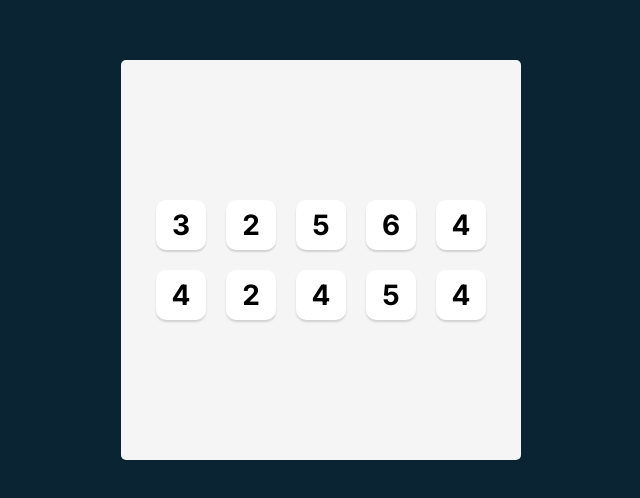
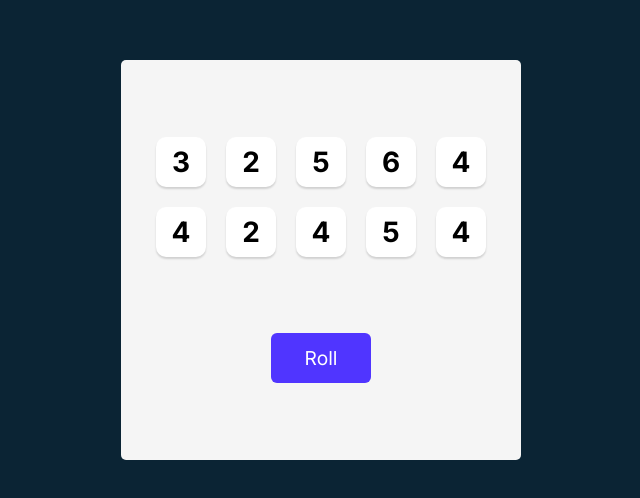
Before and after one commit to Shessire/Tenzies, a React (Vite) app: page / in a window 1280 px wide. Shown: the part 140-638 px from the top of the page, without its empty margins (319-959 px from the left). Built offline with nearby package versions, Linux system fonts and the light colour scheme.

Commit message:
Create Roll Dice Button

```diff
--- a/src/App.css
+++ b/src/App.css
@@ -27,7 +27,7 @@
     border-radius: 5px;
     display: flex;
     flex-direction: column;
-    justify-content: center;
+    justify-content: space-evenly;
     align-items: center;
 }
 
@@ -37,8 +37,12 @@
     gap: 20px;
 }
 
+button {
+    font-family: "Inter", serif;
+    cursor: pointer;
+}
+
 .container button {
-    font-family: "Inter", serif;
     height: 50px;
     width: 50px;
     box-shadow: 0px 2px 2px rgba(0, 0, 0, 0.15);
@@ -47,5 +51,14 @@
     background-color: white;
     font-size: 1.75rem;
     font-weight: bold;
-    cursor: pointer;
 }
+
+button.roll-dice {
+    height: 50px;
+    width: 100px;
+    border: none;
+    border-radius: 6px;
+    background-color: #5035FF;
+    color: white;
+    font-size: 1.2rem;
+}
--- a/src/App.jsx
+++ b/src/App.jsx
@@ -19,6 +19,10 @@
     return dice
   }
 
+  function reRoll () {
+    setNumber(generateAllNewDice())
+  }
+
   return (
     <main>
       <div className='container'>
@@ -26,6 +30,7 @@
           <Die key={index} value={n}/>
         ))}
       </div>
+      <button className='roll-dice' onClick={reRoll}>Roll</button>
     </main>
   )
 }
```
